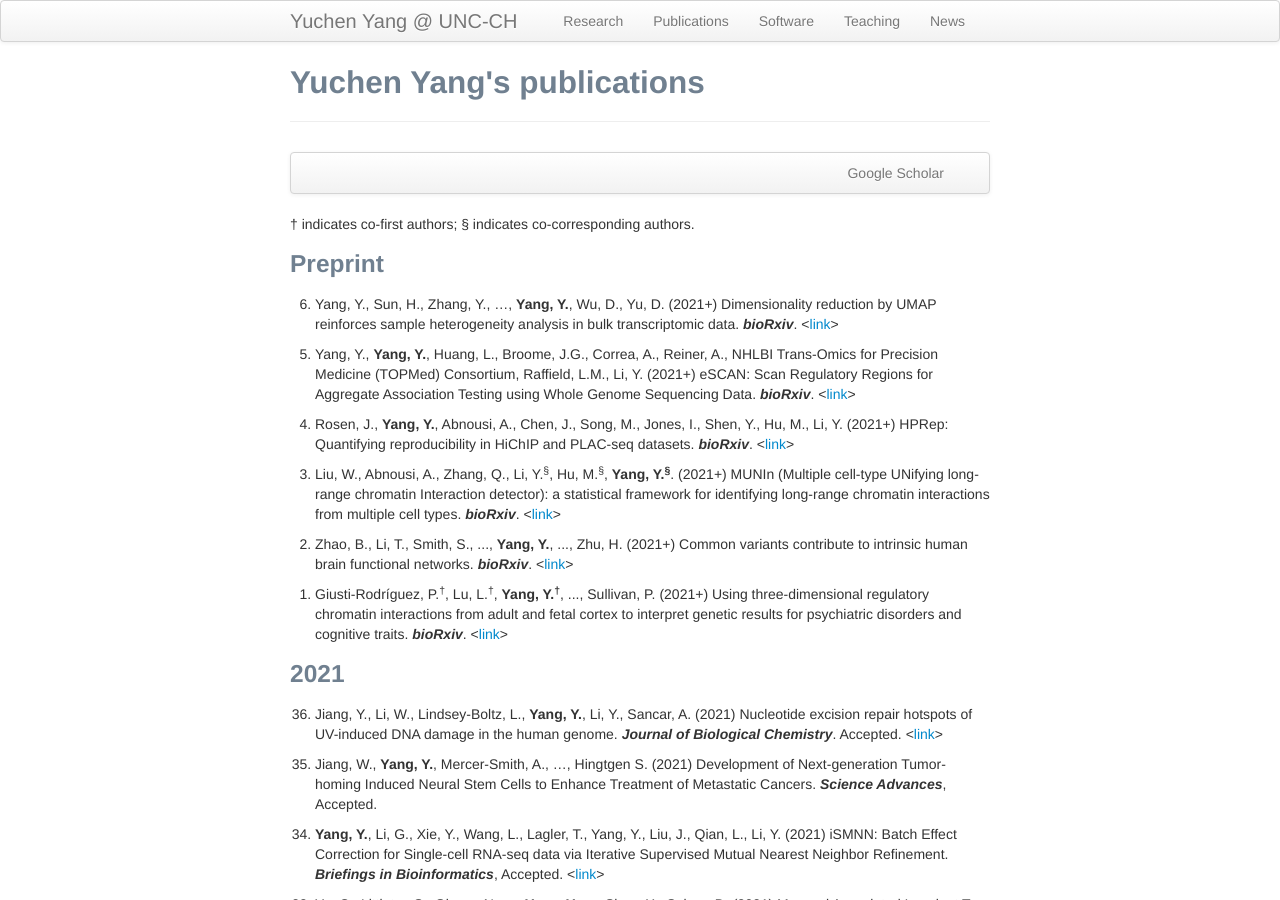
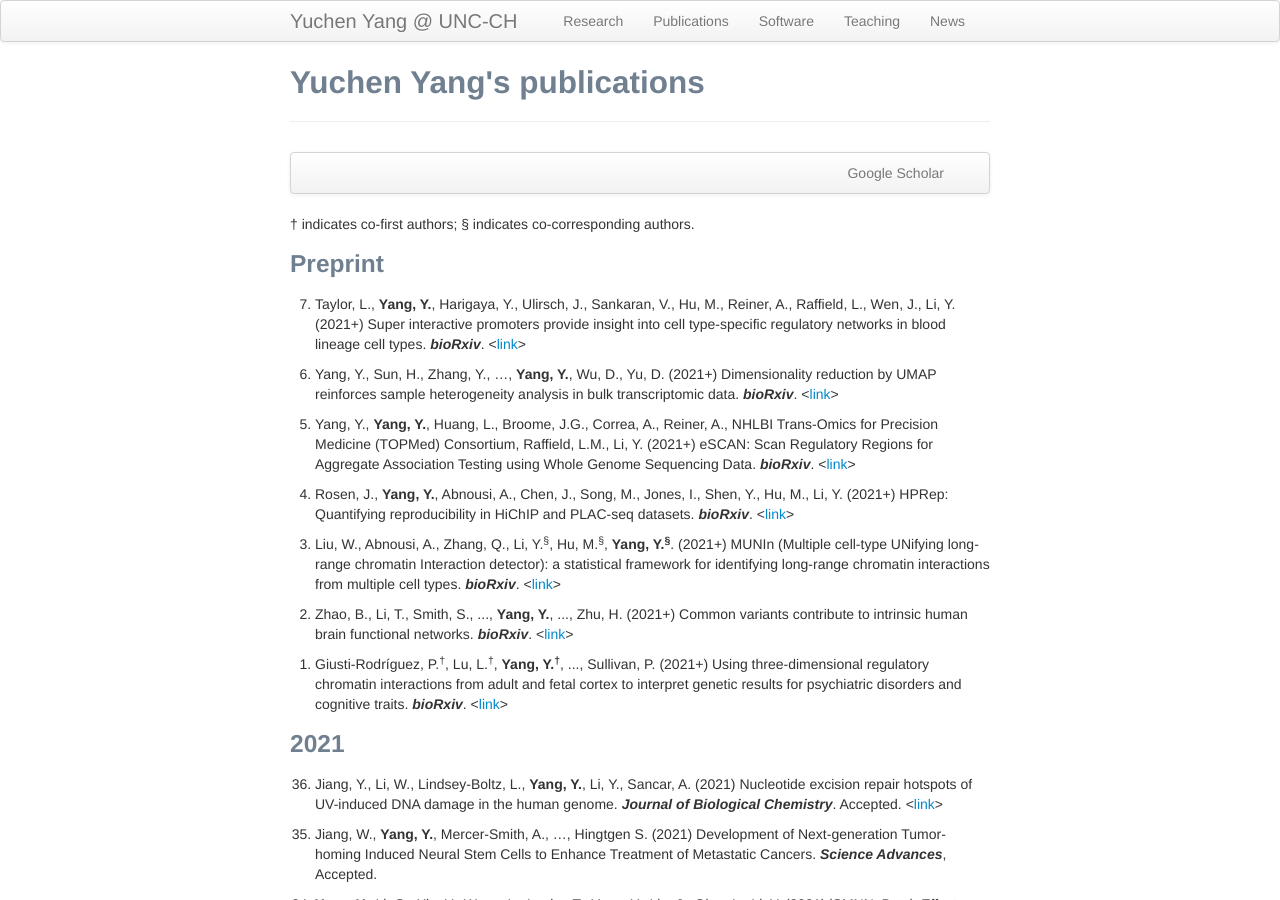
Before and after one commit to yycunc/yycunc.github.io, a Jekyll site: the page built from pages/pubs.md, in a window 1280 px wide and 900 px high. Built offline with Jekyll 4.4.1, drawn with Linux system fonts in a browser that asks for light colours.

Commit message:
Update pubs.md

```diff
--- a/pages/pubs.md
+++ b/pages/pubs.md
@@ -14,6 +14,8 @@ title: Yuchen Yang's publications
 &dagger; indicates co-first authors; &sect; indicates co-corresponding authors.
 
 ### Preprint
+<ol start="7"> <li> Taylor, L., <b>Yang, Y.</b>, Harigaya, Y., Ulirsch, J., Sankaran, V., Hu, M., Reiner, A., Raffield, L., Wen, J., Li, Y. (2021+) Super interactive promoters provide insight into cell type-specific regulatory networks in blood lineage cell types. <i><b>bioRxiv</b></i>. <<a href="https://doi.org/10.1101/2021.03.15.435494">link</a>></li></ol>
+
 <ol start="6"> <li> Yang, Y., Sun, H., Zhang, Y., …, <b>Yang, Y.</b>, Wu, D., Yu, D. (2021+) Dimensionality reduction by UMAP reinforces sample heterogeneity analysis in bulk transcriptomic data. <i><b>bioRxiv</b></i>. <<a href="https://doi.org/10.1101/2021.01.12.426467">link</a>></li></ol>
 
 <ol start="5"> <li> Yang, Y., <b>Yang, Y.</b>, Huang, L., Broome, J.G., Correa, A., Reiner, A., NHLBI Trans-Omics for Precision Medicine (TOPMed) Consortium, Raffield, L.M., Li, Y. (2021+) eSCAN: Scan Regulatory Regions for Aggregate Association Testing using Whole Genome Sequencing Data. <i><b>bioRxiv</b></i>. <<a href="https://www.biorxiv.org/content/10.1101/2020.11.30.405266v1">link</a>></li></ol>
```
